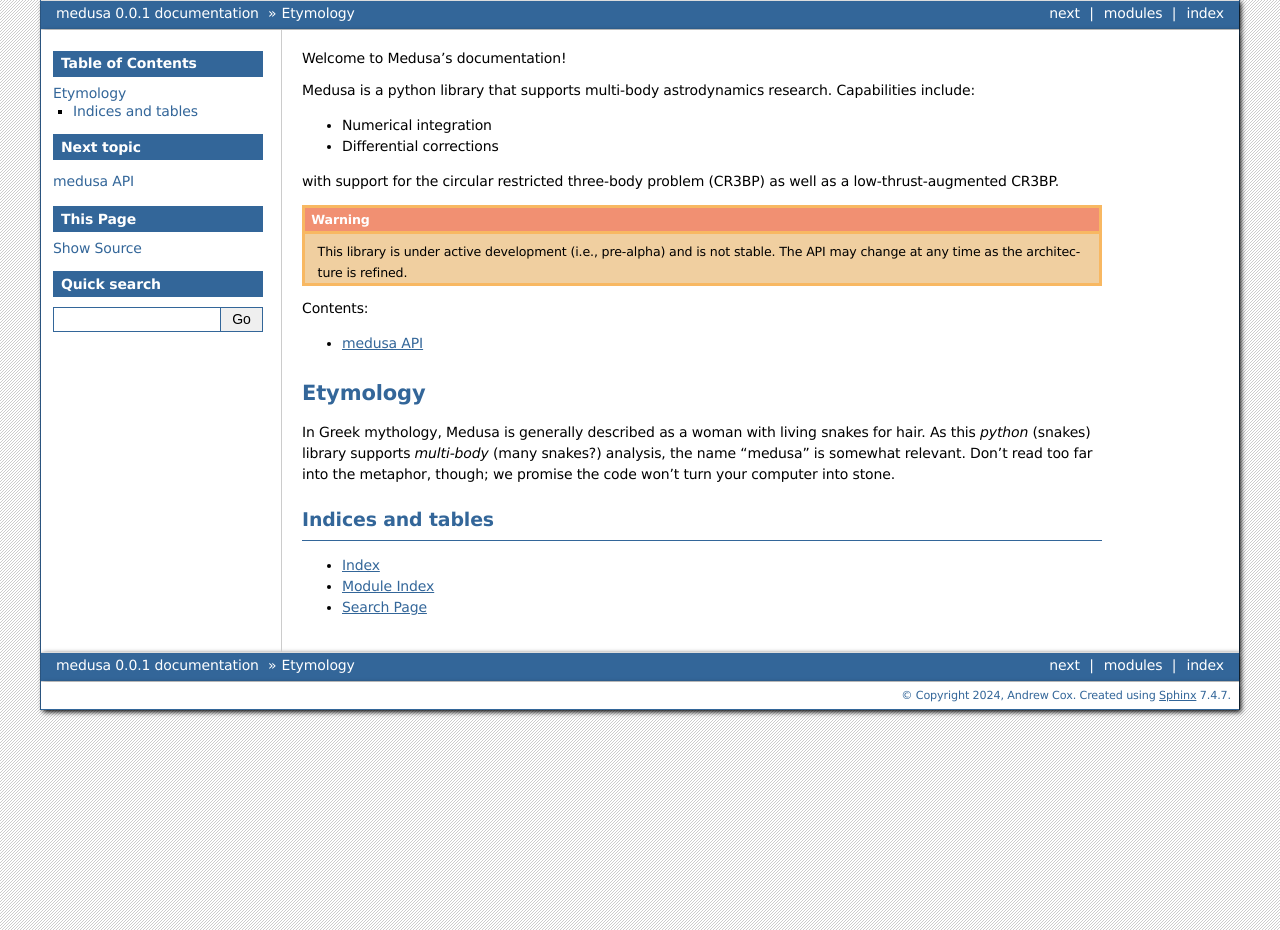
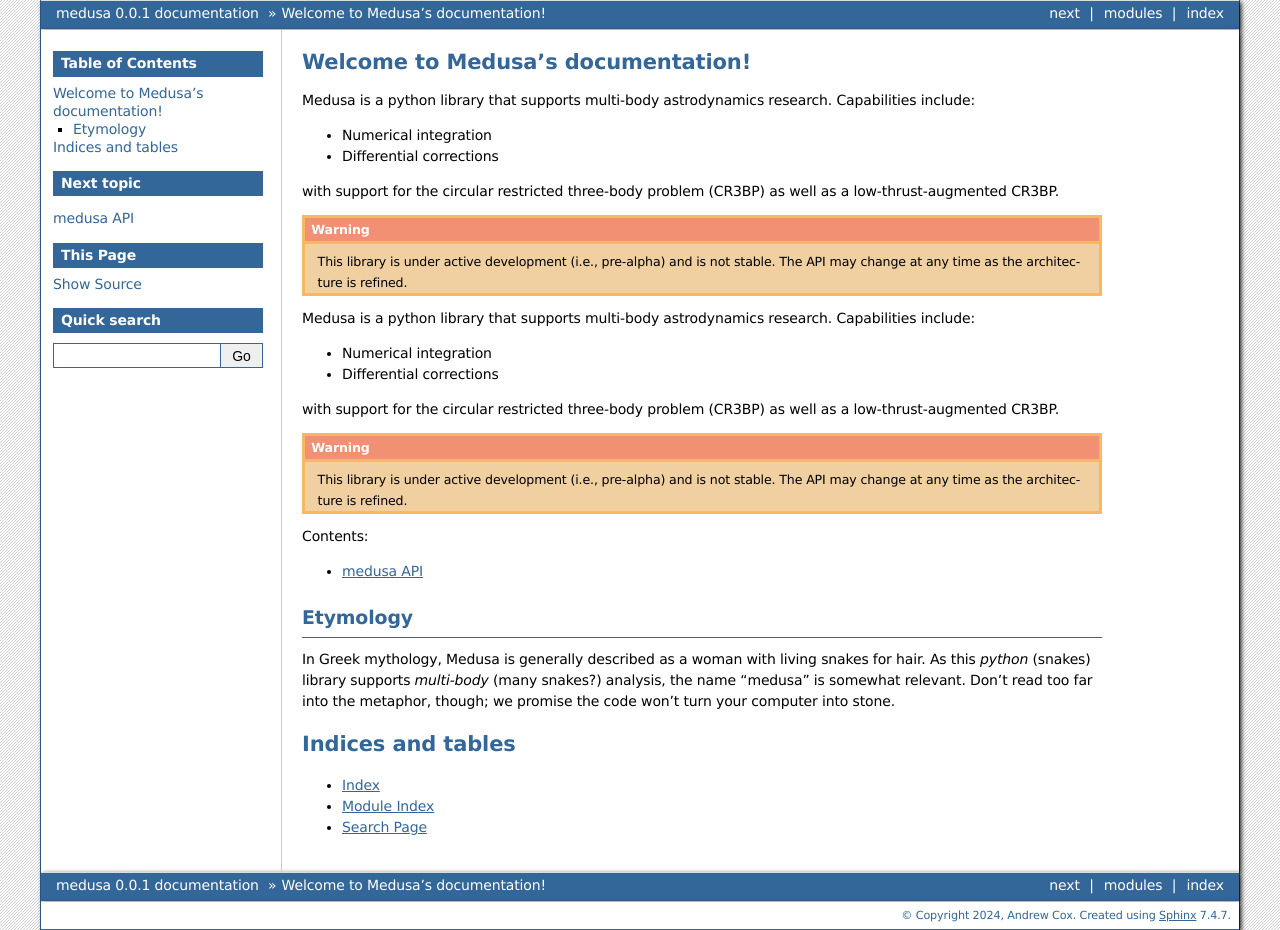
Before and after one commit to adcox/medusa, a Sphinx documentation site: the page built from docs/source/index.rst, in a window 1280 px wide. Built offline with Sphinx 7.4.7, drawn with Linux system fonts in a browser that asks for light colours.

Commit message:
update doc index

```diff
--- a/docs/source/index.rst
+++ b/docs/source/index.rst
@@ -1,4 +1,17 @@
 Welcome to Medusa's documentation!
+==================================
+
+Medusa is a python library that supports multi-body astrodynamics research.
+Capabilities include:
+
+- Numerical integration
+- Differential corrections
+
+with support for the circular restricted three-body problem (CR3BP) as well as
+a low-thrust-augmented CR3BP.
+
+.. warning:: This library is under active development (i.e., pre-alpha) and is
+   not stable. The API may change at any time as the architecture is refined.
 
 Medusa is a python library that supports multi-body astrodynamics research.
 Capabilities include:
```
